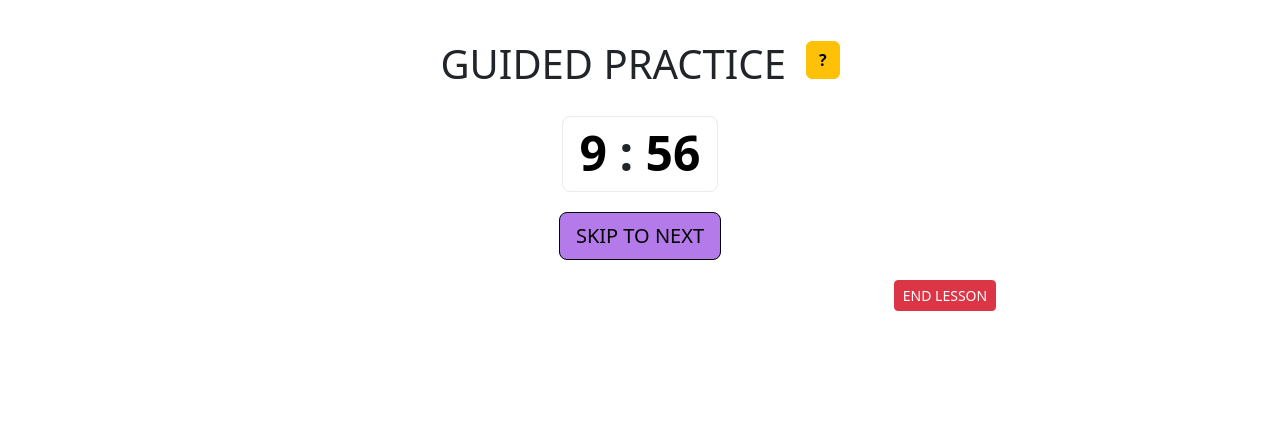
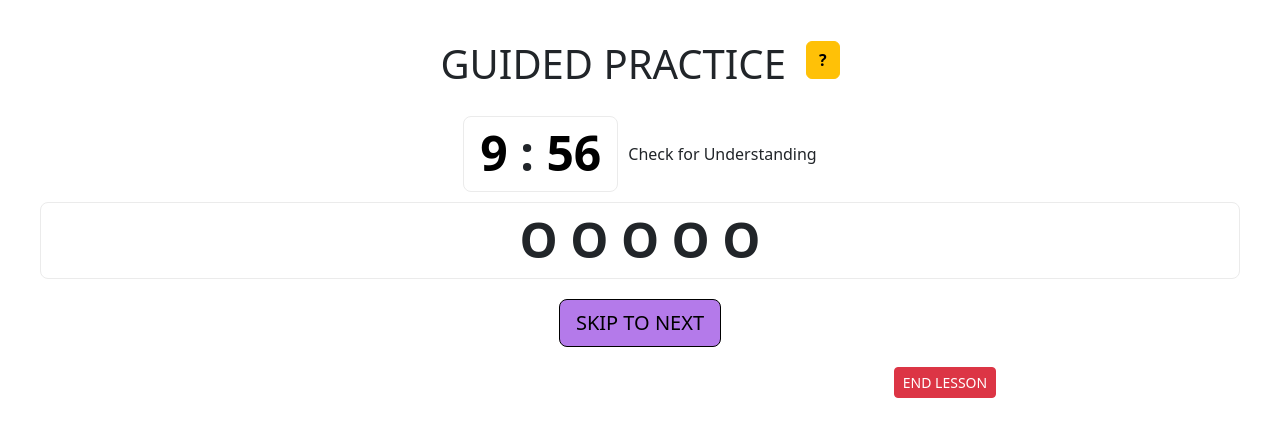
Before and after one commit to ndudar/Nudge, a React (Create React App) app: page /guided-practice in a window 1280 px wide. Shown: the top 436 px of the page. Built offline with nearby package versions, Linux system fonts and the light colour scheme.

Commit message:
feat: basic shell of dipstick on gp page

```diff
--- /dev/null
+++ b/src/features/DipStick/DipStick.js
@@ -0,0 +1,27 @@
+const DipStick = () => {
+
+  const dipStickStyle = {
+    display: "flex",
+    flexDirection: "row",
+    justifyContent: "center",
+    alignItems: "center",
+    fontWeight: "700",
+    lineHeight: "1.75rem",
+    padding: "1.4rem 1rem .5rem 1rem",
+    border: "1px solid #ebebeb",
+    borderRadius: "0.5rem",
+    textDecoration: "none",
+    fontSize: '3rem',
+    flexBasis: "100%"
+  }
+
+  return (
+    <>
+    <div style={dipStickStyle}>
+      <p>O O O O O</p>
+    </div>
+    </>
+  )
+}
+
+export default DipStick;
--- a/src/features/GuidedPractice/GuidedPractice.js
+++ b/src/features/GuidedPractice/GuidedPractice.js
@@ -1,6 +1,7 @@
 import Button from "react-bootstrap/Button";
 import InfoToast from "../InfoToast/InfoToast";
 import Timer from "../Timer/Timer";
+import DipStick from "../DipStick/DipStick";
 
 const GuidedPractice = () => {
   const styles = {
@@ -34,6 +35,8 @@ const GuidedPractice = () => {
       <InfoToast />
       <div style={split}></div>
       <Timer targetTimeMins={10}/>
+      <p style={{ marginBottom: '0'}}>Check for Understanding</p>
+      <DipStick />
       <div style={split}></div>
       <Button style={nextButtonStyles} size="lg" href="/independent-practice">SKIP TO NEXT</Button>
       <div style={split}></div>
--- a/src/features/Timer/Timer.js
+++ b/src/features/Timer/Timer.js
@@ -14,7 +14,7 @@ const ExpiredNotice = () => {
 
   return (
     <div style={blockStyle}>
-      <span>Expired!!!</span>
+      <span>Time's Up!!!</span>
       <p>Move on to next lesson component.</p>
     </div>
   );
```
